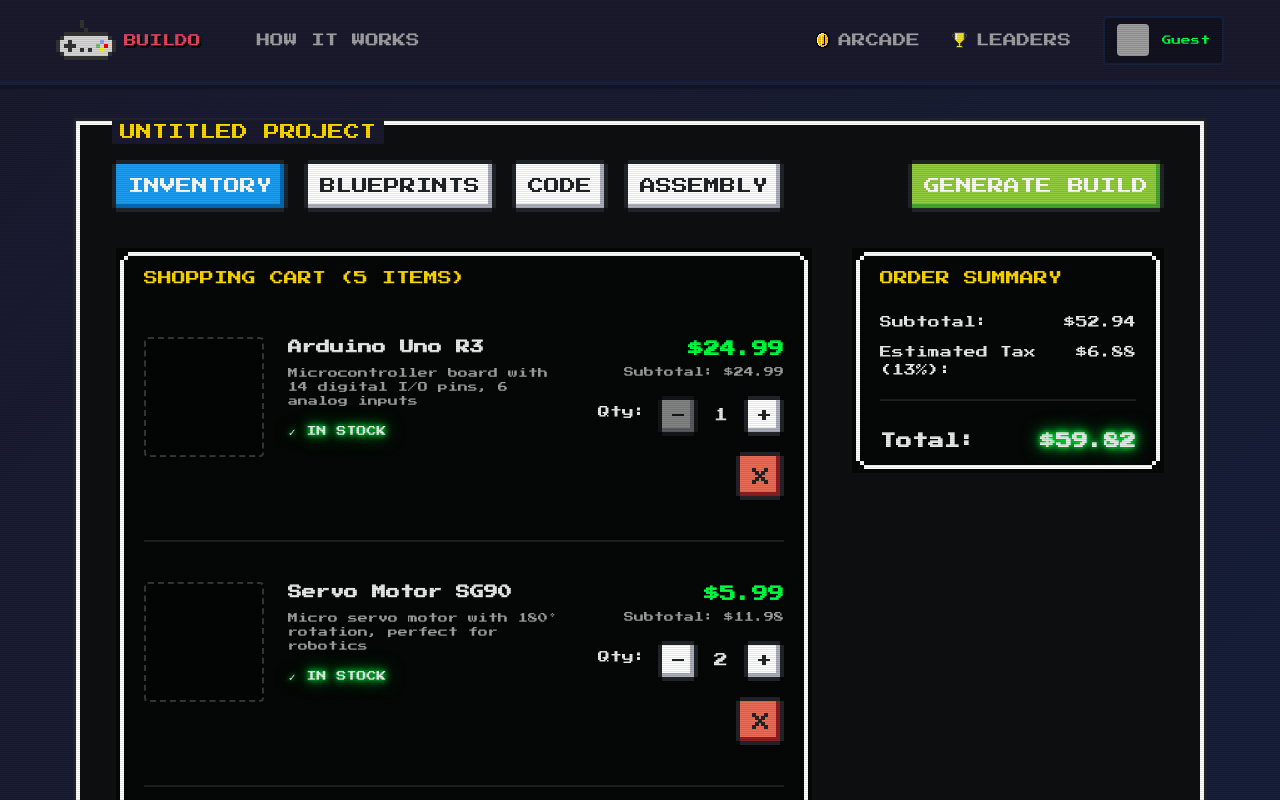
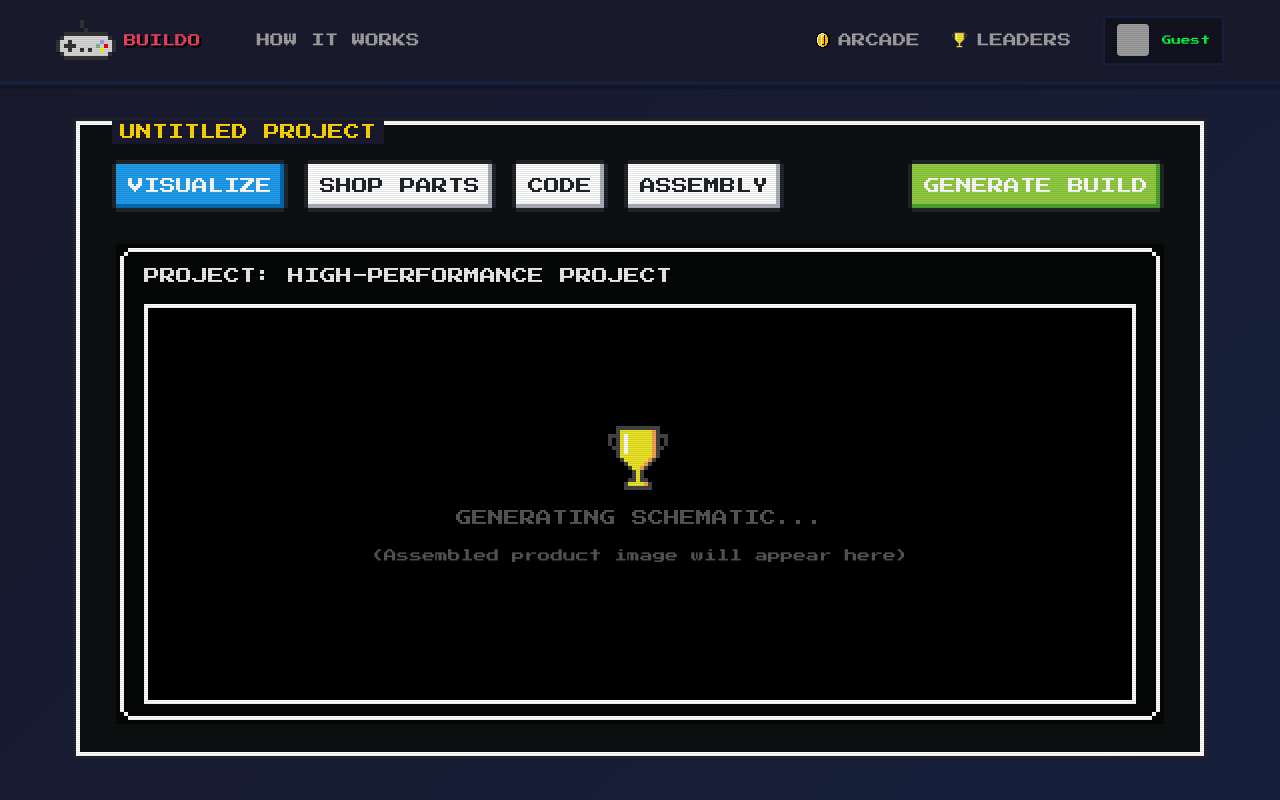
Before and after one commit to Mikop22/Buildo, a Next.js app in the folder frontend/: page /project-dashboard in a window 1280 px wide. Shown: the top 800 px of the page. Built offline with nearby package versions, Linux system fonts and the light colour scheme; grey boxes are pictures that could not be loaded.

Commit message:
frontend for main page

```diff
--- a/frontend/app/components/Blueprints.js
+++ b/frontend/app/components/Blueprints.js
@@ -7,12 +7,9 @@ export default function Blueprints() {
     const imageUrl = projectData?.assembledProductImage;
     const description = projectData?.description || "High-Performance Project";
 
-    // Get list of parts used in the assembly
-    const partsList = projectData?.parts?.assembled_product_image?.parts || [];
-
     return (
         <div className="nes-container is-rounded is-dark">
-            <p>SYSTEM SCHEMATIC</p>
+            <p>PROJECT: {description.toUpperCase()}</p>
             <div style={{
                 width: "100%",
                 minHeight: "400px",
@@ -43,25 +40,6 @@ export default function Blueprints() {
                     </>
                 )}
             </div>
-            <div style={{ marginTop: "1rem" }}>
-                <p>Project: {description}</p>
-                {partsList.length > 0 && (
-                    <div style={{ marginTop: "0.5rem" }}>
-                        <p style={{ fontSize: "0.9rem", color: "#aaa", marginBottom: "0.5rem" }}>Parts used:</p>
-                        <ul style={{ fontSize: "0.8rem", color: "#888", listStyle: "none", padding: 0 }}>
-                            {partsList.slice(0, 5).map((part, index) => (
-                                <li key={index} style={{ marginBottom: "0.25rem" }}>
-                                    • {part.title} ({part.category}{part.subcategory ? ` - ${part.subcategory}` : ''})
-                                </li>
-                            ))}
-                            {partsList.length > 5 && (
-                                <li style={{ color: "#666" }}>...and {partsList.length - 5} more</li>
-                            )}
-                        </ul>
-                    </div>
-                )}
-                <p style={{ fontSize: "0.8rem", color: "#aaa", marginTop: "0.5rem" }}>Version 1.0.0</p>
-            </div>
         </div>
     );
 }
--- a/frontend/app/components/GameDashboard.js
+++ b/frontend/app/components/GameDashboard.js
@@ -8,7 +8,7 @@ import Code from "./Code";
 import Assembly from "./Assembly";
 
 export default function GameDashboard({ projectName }) {
-    const [activeTab, setActiveTab] = useState("inventory");
+    const [activeTab, setActiveTab] = useState("blueprints");
     const router = useRouter();
 
     const handleGenerateBuild = () => {
@@ -24,17 +24,17 @@ export default function GameDashboard({ projectName }) {
                 <div style={{ display: "flex", flexWrap: "wrap", gap: "1rem" }}>
                     <button
                         type="button"
+                        className={`nes-btn ${activeTab === "blueprints" ? "is-primary" : ""}`}
+                        onClick={() => setActiveTab("blueprints")}
+                    >
+                        VISUALIZE
+                    </button>
+                    <button
+                        type="button"
                         className={`nes-btn ${activeTab === "inventory" ? "is-primary" : ""}`}
                         onClick={() => setActiveTab("inventory")}
                     >
-                        INVENTORY
-                    </button>
-                    <button
-                        type="button"
-                        className={`nes-btn ${activeTab === "blueprints" ? "is-primary" : ""}`}
-                        onClick={() => setActiveTab("blueprints")}
-                    >
-                        BLUEPRINTS
+                        SHOP PARTS
                     </button>
                     <button
                         type="button"
@@ -63,8 +63,8 @@ export default function GameDashboard({ projectName }) {
 
             {/* Content Area */}
             <div className="dashboard-content">
+                {activeTab === "blueprints" && <Blueprints />}
                 {activeTab === "inventory" && <Inventory />}
-                {activeTab === "blueprints" && <Blueprints />}
                 {activeTab === "code" && <Code />}
                 {activeTab === "assembly" && <Assembly />}
             </div>
--- a/frontend/app/components/Inventory.js
+++ b/frontend/app/components/Inventory.js
@@ -215,7 +215,18 @@ function CartItemRow({ item, onQuantityChange, onRemove, subtotal }) {
 
             {/* Item Info */}
             <div className={styles.itemInfo}>
-                <h3 className={styles.itemTitle}>{item.title}</h3>
+                {item.url ? (
+                    <a
+                        href={item.url}
+                        target="_blank"
+                        rel="noopener noreferrer"
+                        className={styles.itemTitleLink}
+                    >
+                        <h3 className={styles.itemTitle}>{item.title}</h3>
+                    </a>
+                ) : (
+                    <h3 className={styles.itemTitle}>{item.title}</h3>
+                )}
                 <p className={styles.itemDescription}>{item.description}</p>
                 {item.rating && (
                     <div className={styles.ratingLabel}>
--- a/frontend/app/components/Inventory.module.css
+++ b/frontend/app/components/Inventory.module.css
@@ -46,9 +46,9 @@
 /* Cart Item Row */
 .cartItemRow {
     display: grid;
-    grid-template-columns: 120px 1fr auto;
-    gap: 1.5rem;
-    padding: 1.5rem 0;
+    grid-template-columns: 160px 1fr auto;
+    gap: 2rem;
+    padding: 2rem 0;
     align-items: start;
 }
 
@@ -69,15 +69,15 @@
 
 /* Item Thumbnail */
 .itemThumbnail {
-    width: 120px;
-    height: 120px;
+    width: 160px;
+    height: 160px;
     flex-shrink: 0;
 }
 
 @media (max-width: 768px) {
     .itemThumbnail {
-        width: 80px;
-        height: 80px;
+        width: 100px;
+        height: 100px;
     }
 }
 
@@ -110,11 +110,31 @@
     min-width: 0;
 }
 
+.itemTitleLink {
+    text-decoration: none;
+    color: inherit;
+    transition: all 0.2s ease;
+}
+
 .itemTitle {
-    font-size: 14px;
+    font-size: 16px;
     color: var(--text-light);
     margin: 0;
     word-wrap: break-word;
+    cursor: pointer;
+    transition: color 0.2s ease;
+}
+
+.itemTitleLink .itemTitle {
+    color: var(--pixel-yellow);
+    text-decoration: underline;
+    text-decoration-color: transparent;
+    transition: color 0.2s ease, text-decoration-color 0.2s ease;
+}
+
+.itemTitleLink:hover .itemTitle {
+    color: #4A9EFF;
+    text-decoration-color: #4A9EFF;
 }
 
 .itemDescription {
@@ -126,8 +146,14 @@
 }
 
 .stockLabel {
-    margin-top: 0.5rem;
-    font-size: 10px;
+    margin-top: 0.75rem;
+    font-size: 11px;
+}
+
+.ratingLabel {
+    font-size: 11px;
+    color: var(--text-muted);
+    margin-top: 0.25rem;
 }
 
 /* Item Controls */
@@ -151,7 +177,7 @@
     display: flex;
     flex-direction: column;
     align-items: flex-end;
-    gap: 0.25rem;
+    gap: 0.5rem;
 }
 
 @media (max-width: 768px) {
@@ -161,14 +187,15 @@
 }
 
 .price {
-    font-size: 16px;
+    font-size: 18px;
     font-weight: bold;
     color: var(--pixel-green);
 }
 
 .subtotalLabel {
-    font-size: 10px;
+    font-size: 11px;
     color: var(--text-muted);
+    margin-top: 0.25rem;
 }
 
 .quantitySection {
--- a/frontend/app/page.js
+++ b/frontend/app/page.js
@@ -115,9 +115,8 @@ export default function Home() {
 
     try {
       // Actually call the API to generate the project
-      const projectData = await generateProject(inputText);
-      // Store the generated data so build page doesn't need to regenerate
-      localStorage.setItem(`projectData_${generatedProjectId}`, JSON.stringify(projectData));
+      await generateProject(inputText);
+      // Don't store cache - build page will always call API fresh
       // When API call completes, show completion state
       setIsBuildComplete(true);
     } catch (error) {
```
Also changed, not shown: frontend/app/build/[id]/page.js (+12 -31 lines), frontend/lib/api.js.
